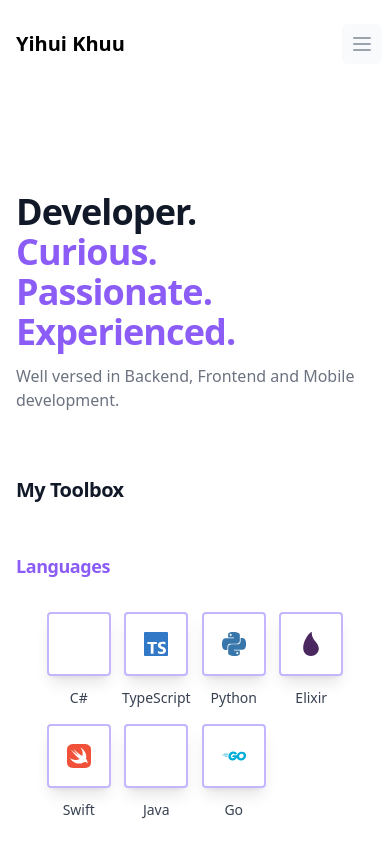
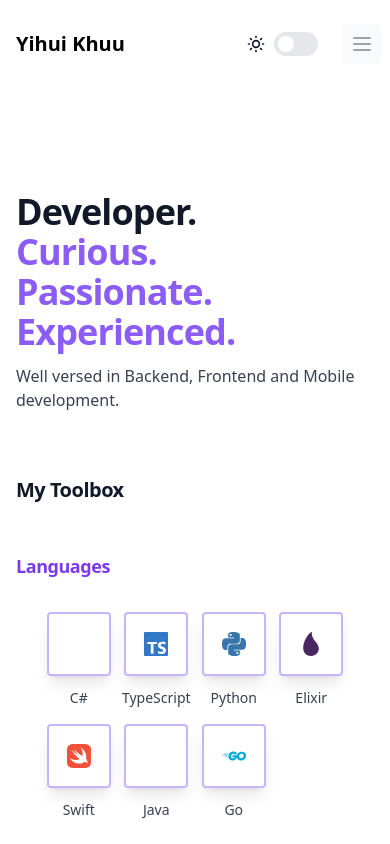
Before and after one commit to yihuikhuu/yihuikhuu.com, a Next.js app: page /about in a window 390 px wide. Shown: the top 844 px of the page. Built offline with nearby package versions, Linux system fonts and the light colour scheme.

Commit message:
fixed accessibility issues

```diff
--- a/components/Layout.tsx
+++ b/components/Layout.tsx
@@ -63,6 +63,31 @@ const Layout: React.FC = ({ children }) => {
                         </a>
                       </Link>
                       <div className="-mr-2 flex items-center md:hidden">
+                        <Switch.Group>
+                          <div className="flex items-center mr-6">
+                            <Switch.Label className="mr-2">
+                              {isDarkMode ? (
+                                <MoonIcon className="h-5 w-5 text-white" />
+                              ) : (
+                                <SunIcon className="h-5 w-5 text-gray-900" />
+                              )}
+                            </Switch.Label>
+                            <Switch
+                              checked={isDarkMode}
+                              onChange={setAndStoreIsDarkmode}
+                              className={`${
+                                isDarkMode ? "bg-gray-600" : "bg-gray-200"
+                              } relative inline-flex items-center h-6 rounded-full w-11 transition-colors focus:outline-none focus:ring-2 focus:ring-offset-2 ring-offset-white focus:ring-violet-500 dark:ring-offset-gray-900`}
+                              aria-label="theme-toggle"
+                            >
+                              <span
+                                className={`${
+                                  isDarkMode ? "translate-x-6" : "translate-x-1"
+                                } inline-block w-4 h-4 transform bg-white rounded-full transition-transform`}
+                              />
+                            </Switch>
+                          </div>
+                        </Switch.Group>
                         <Popover.Button className="transition-colors bg-gray-50 dark:bg-gray-900 rounded-md p-2 inline-flex items-center justify-center text-gray-400 hover:text-gray-500 hover:bg-gray-100 focus:outline-none focus:ring-2 focus:ring-inset focus:ring-indigo-500">
                           <span className="sr-only">Open main menu</span>
                           <MenuIcon className="h-6 w-6" aria-hidden="true" />
@@ -107,6 +132,7 @@ const Layout: React.FC = ({ children }) => {
                           className={`${
                             isDarkMode ? "bg-gray-600" : "bg-gray-200"
                           } relative inline-flex items-center h-6 rounded-full w-11 transition-colors focus:outline-none focus:ring-2 focus:ring-offset-2 ring-offset-white focus:ring-violet-500 dark:ring-offset-gray-900`}
+                          aria-label="theme-toggle"
                         >
                           <span
                             className={`${
@@ -186,7 +212,7 @@ const Layout: React.FC = ({ children }) => {
         </div>
         <div>
           <div className="max-w-7xl mx-auto pt-16 pb-4 px-4 sm:pt-16 sm:pb-4 sm:px-6 lg:px-8">
-            <h2 className="text-center text-gray-400 text-sm tracking-wide">
+            <h2 className="transition-colors text-center text-gray-600 text-sm tracking-wide dark:text-gray-300">
               © 2022 Yihui Khuu
             </h2>
           </div>
--- a/components/LetsTalkButton.tsx
+++ b/components/LetsTalkButton.tsx
@@ -7,7 +7,7 @@ type LetsTalkButtonProps = {
 const LetsTalkButton: React.FC<LetsTalkButtonProps> = ({ className }) => (
   <span className={className + " inline-flex rounded-md shadow"}>
     <Link href="/contact">
-      <a className="transition-colors inline-flex items-center px-4 py-2 border border-transparent text-base font-medium rounded-md text-violet-500 bg-white hover:text-violet-700 hover:bg-gray-50 dark:bg-gray-600 dark:text-violet-200 dark:hover:text-violet-400 dark:hover:bg-gray-700">
+      <a className="transition-colors inline-flex items-center px-4 py-2 border border-transparent text-base font-medium rounded-md text-violet-600 bg-white hover:text-violet-700 hover:bg-gray-50 dark:bg-gray-600 dark:text-violet-200 dark:hover:text-violet-400 dark:hover:bg-gray-700">
         Let&apos;s talk
       </a>
     </Link>
--- a/components/Subtitle.tsx
+++ b/components/Subtitle.tsx
@@ -6,7 +6,7 @@ const Subtitle: React.FC<SubtitleProps> = ({ children, className }) => (
   <h2
     className={
       className +
-      " transition-colors font-light text-base text-gray-500 dark:text-gray-400 sm:text-lg md:text-xl md:max-w-3xl"
+      " transition-colors text-base text-gray-700 dark:text-gray-300 sm:text-lg md:text-xl md:max-w-3xl"
     }
   >
     {children}
--- a/next.config.js
+++ b/next.config.js
@@ -1,6 +1,28 @@
 /** @type {import('next').NextConfig} */
+
 const nextConfig = {
   reactStrictMode: true,
+  i18n: {
+    locales: ["en"],
+    defaultLocale: "en",
+  },
+  async headers() {
+    let csp = `default-src 'self'; script-src 'self'`
+    if (process.env.NODE_ENV !== 'production') {
+      csp = `style-src 'self' 'unsafe-inline'; font-src 'self' data:; default-src 'self'; script-src 'unsafe-eval' 'self'`
+    }
+    return [
+      {
+        source: "/:path*",
+        headers: [
+          {
+            key: "Content-Security-Policy",
+            value: csp
+          }
+        ],
+      },
+    ]
+  },
 }
 
 module.exports = nextConfig
--- a/pages/about/andreyev-lawyers.tsx
+++ b/pages/about/andreyev-lawyers.tsx
@@ -69,6 +69,7 @@ const AndreyevLawyers: NextPage = () => (
   <>
     <Head>
       <title>Andreyev Lawyers - Yihui Khuu</title>
+      <meta name="description" content="Yihui Khuu at Andreyev Lawyers" />
     </Head>
     <Hero>
       <Title size="large">
@@ -95,7 +96,6 @@ const AndreyevLawyers: NextPage = () => (
       </Title>
       <Subtitle className="mt-3 max-w-md">
         <motion.span
-          className="text-base text-gray-500 sm:text-lg md:mt-5 md:text-xl md:max-w-3xl"
           initial="hidden"
           animate="show"
           variants={{
--- a/pages/about/index.tsx
+++ b/pages/about/index.tsx
@@ -148,6 +148,7 @@ const About: NextPage = () => (
   <>
     <Head>
       <title>About - Yihui Khuu</title>
+      <meta name="description" content="About Yihui Khuu" />
     </Head>
     <Hero className="text-left">
       <Title size="large">
@@ -199,13 +200,19 @@ const About: NextPage = () => (
               {toolbox.map((t) => (
                 <Fragment key={t.name}>
                   <Title className="mt-12" size="small">
-                    <span className="block text-violet-500">{t.name}</span>
+                    <span className="transition-colors block text-violet-600 dark:text-violet-400">
+                      {t.name}
+                    </span>
                   </Title>
                   <div className="mt-8 px-8 grid gap-4 grid-cols-4 sm:grid-cols-6 md:grid-cols-8 lg:grid-cols-12">
                     {t.items.map((l) =>
                       l.href ? (
                         <Link key={l.name} href={l.href}>
-                          <a key={l.name} target="_blank">
+                          <a
+                            key={l.name}
+                            target="_blank"
+                            rel="noopener nofollow"
+                          >
                             <IconCard icon={l} />
                           </a>
                         </Link>
--- a/pages/about/lumient-first.tsx
+++ b/pages/about/lumient-first.tsx
@@ -105,6 +105,7 @@ const LumientFirst: NextPage = () => (
   <>
     <Head>
       <title>Lumient - Yihui Khuu</title>
+      <meta name="description" content="Yihui Khuu at Lumient 2014 - 2018" />
     </Head>
     <Hero>
       <Title size="large">
@@ -131,7 +132,6 @@ const LumientFirst: NextPage = () => (
       </Title>
       <Subtitle className="mt-3 max-w-md">
         <motion.span
-          className="text-base text-gray-500 sm:text-lg md:mt-5 md:text-xl md:max-w-3xl"
           initial="hidden"
           animate="show"
           variants={{
--- a/pages/about/lumient-second.tsx
+++ b/pages/about/lumient-second.tsx
@@ -37,6 +37,7 @@ const LumientSecond: NextPage = () => (
   <>
     <Head>
       <title>Lumient - Yihui Khuu</title>
+      <meta name="description" content="Yihui Khuu at Lumient 2021 - Now" />
     </Head>
     <Hero>
       <Title size="large">
@@ -63,7 +64,6 @@ const LumientSecond: NextPage = () => (
       </Title>
       <Subtitle className="mt-3 max-w-md">
         <motion.span
-          className="text-base text-gray-500 sm:text-lg md:mt-5 md:text-xl md:max-w-3xl"
           initial="hidden"
           animate="show"
           variants={{
--- a/pages/contact/index.tsx
+++ b/pages/contact/index.tsx
@@ -8,6 +8,7 @@ const Contact: NextPage = () => {
     <>
       <Head>
         <title>Contact - Yihui Khuu</title>
+        <meta name="description" content="Contact Yihui Khuu" />
       </Head>
       <Hero>
         <div className="relative">
--- a/pages/contact/success.tsx
+++ b/pages/contact/success.tsx
@@ -10,6 +10,7 @@ const Success: NextPage = () => (
   <>
     <Head>
       <title>Success - Yihui Khuu</title>
+      <meta name="description" content="Message sent to Yihui Khuu" />
     </Head>
     <Hero>
       <Title size="large">
--- a/pages/index.tsx
+++ b/pages/index.tsx
@@ -12,6 +12,7 @@ const Home: NextPage = () => {
     <>
       <Head>
         <title>Home - Yihui Khuu</title>
+        <meta name="description" content="Hello. My name is Yihui Khuu" />
       </Head>
       <Hero className="text-left">
         <Title size="large">
@@ -37,7 +38,6 @@ const Home: NextPage = () => {
         </Title>
         <Subtitle className="mt-3 max-w-md">
           <motion.span
-            className="text-base text-gray-500 sm:text-lg md:mt-5 md:text-xl md:max-w-3xl"
             initial="hidden"
             animate="show"
             variants={{
```
Also changed, not shown: components/Timeline.tsx (+5 -6 lines).
